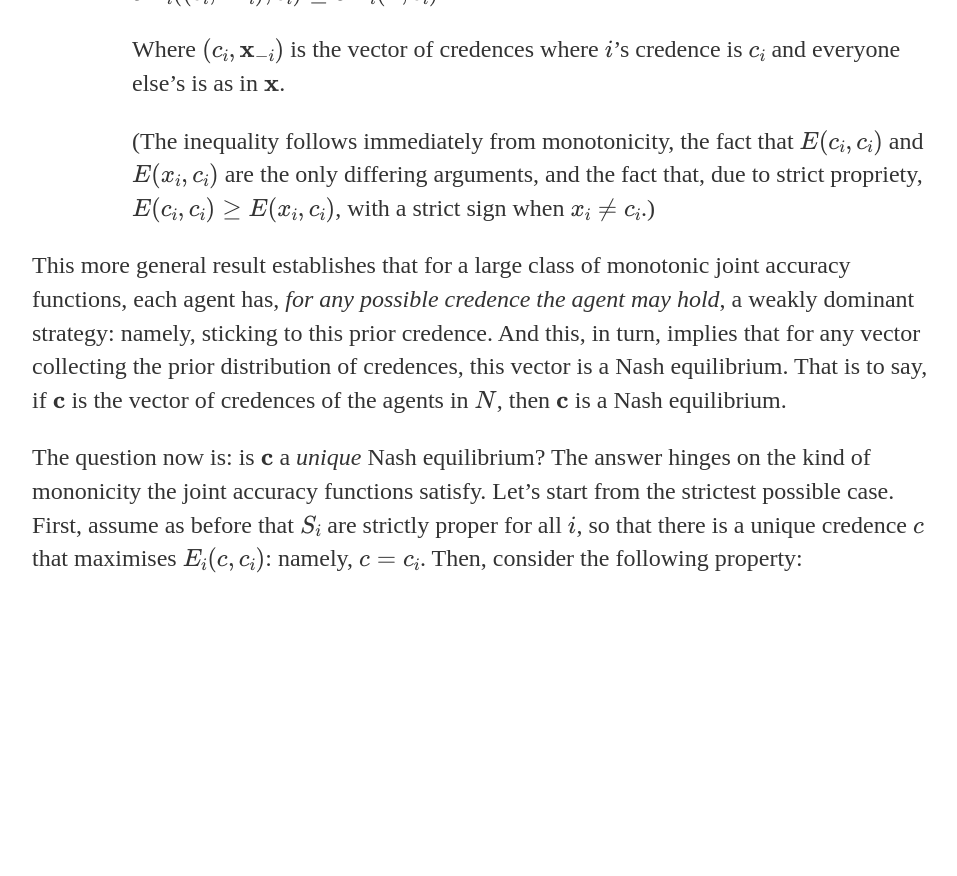
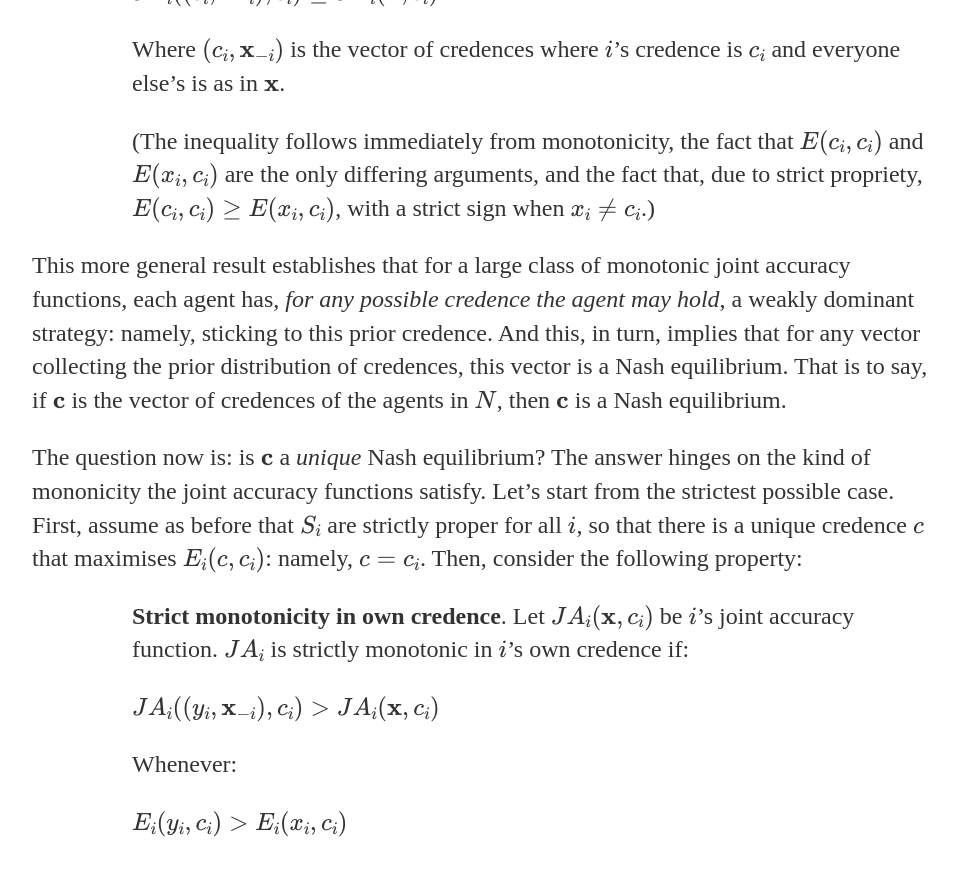
Before and after one commit to uzunovam/uzunovam, a Jekyll site: the page built from _posts/2020-07-22-kevin-zollman-on-game-theory-and-epistemology.md, in a window 1280 px wide and 900 px high, scrolled down 2812 px. Shown: the top 876 px of the window, without its empty margins (160-1117 px from the left). Built offline with Jekyll 4.4.1, drawn with Linux system fonts in a browser that asks for light colours; before the commit the page ends 3448 px from its top, so only the background shows below that.

Commit message:
Update 2020-07-22-kevin-zollman-on-game-theory-and-epistemology.md

```diff
--- a/_posts/2020-07-22-kevin-zollman-on-game-theory-and-epistemology.md
+++ b/_posts/2020-07-22-kevin-zollman-on-game-theory-and-epistemology.md
@@ -42,3 +42,11 @@
 <p>This more general result establishes that for a large class of monotonic joint accuracy functions, each agent has, <cite>for any possible credence the agent may hold</cite>, a weakly dominant strategy: namely, sticking to this prior credence. And this, in turn, implies that for any vector collecting the prior distribution of credences, this vector is a Nash equilibrium. That is to say, if \(\mathbf{c}\) is the vector of credences of the agents in \(N\), then \(\mathbf{c}\) is a Nash equilibrium.</p>
 
 <p>The question now is: is \(\mathbf{c}\) a <cite>unique</cite> Nash equilibrium? The answer hinges on the kind of mononicity the joint accuracy functions satisfy. Let’s start from the strictest possible case. First, assume as before that \(S_{i}\) are strictly proper for all \(i\), so that there is a unique credence \(c\) that maximises \(E_{i}(c, c_{i})\): namely, \(c = c_{i}\). Then, consider the following property:</p>
+
+<p style="padding-left:100px;"><strong>Strict monotonicity in own credence</strong>. Let \(JA_{i}(\mathbf{x}, c_{i})\) be \(i\)’s joint accuracy function. \(JA_{i}\) is strictly monotonic in \(i\)’s own credence if:</p>
+
+<p style="padding-left:100px;">\(JA_{i}((y_{i}, \mathbf{x}_{-i}), c_{i}) &gt; JA_{i}(\mathbf{x}, c_{i})\)</p>
+
+<p style="padding-left:100px;">Whenever:</p>
+
+<p style="padding-left:100px;">\(E_{i}(y_{i}, c_{i}) &gt; E_{i}(x_{i}, c_{i})\)</p>
```
